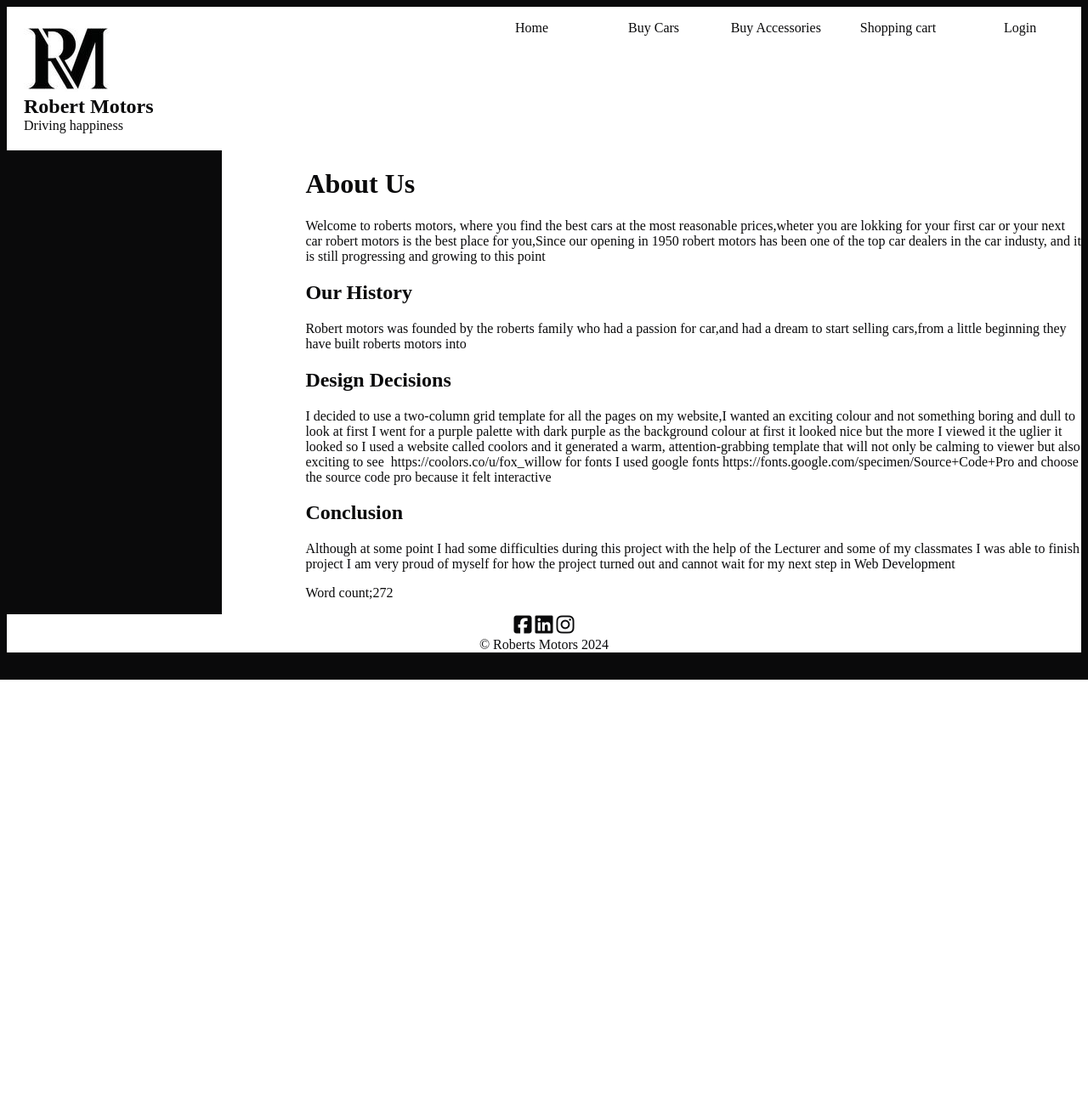
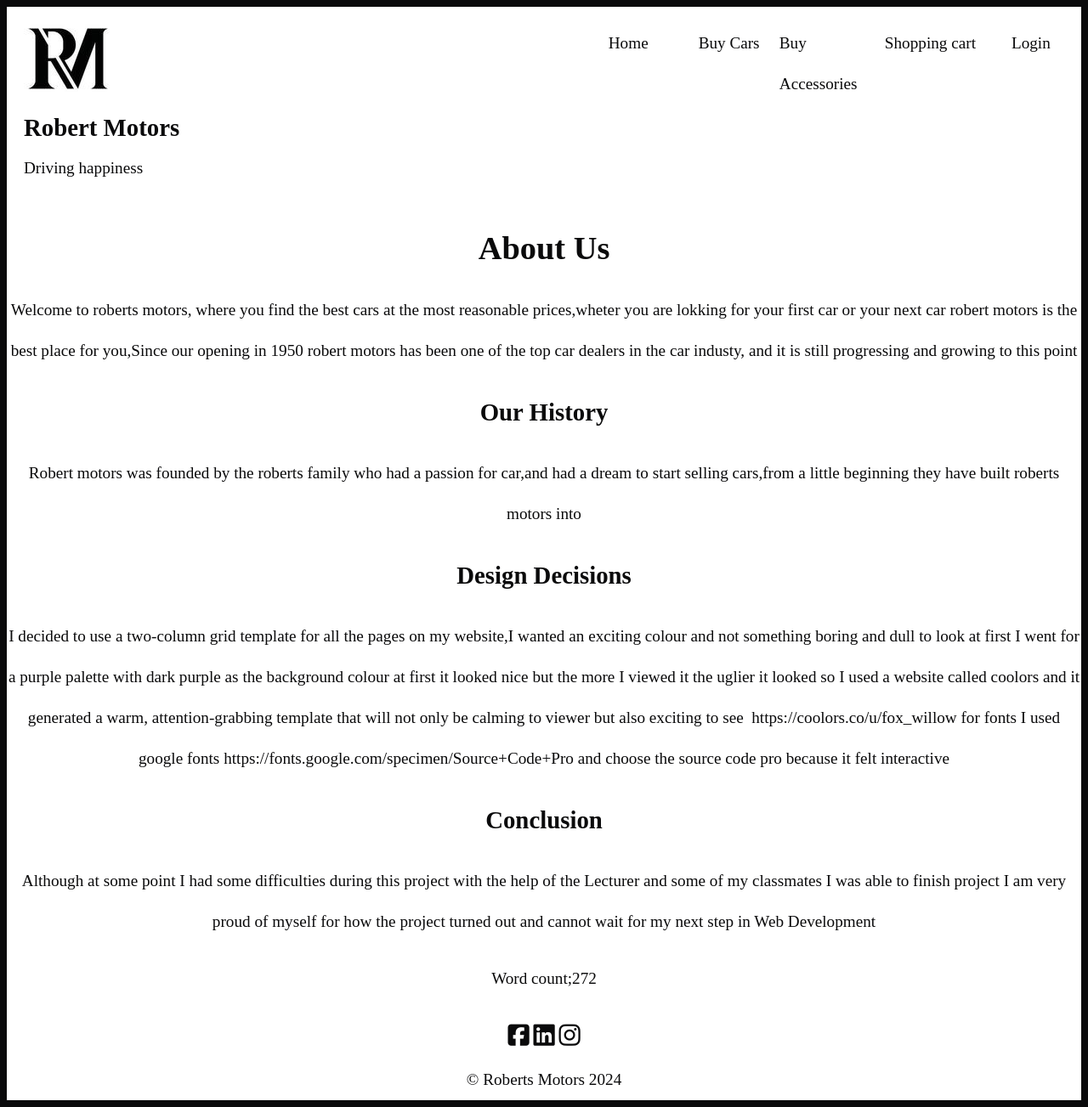
Before and after one commit to RobertGDO/Roberts-Motors, a PHP site: page /about.php in a window 1280 px wide. Shown: the whole page at 85% size. Before the commit the page ends 800 px from the top, so only its background shows below. Run offline with PHP 8.4, Linux system fonts and the light colour scheme; some libraries are stand-ins or nearby versions; some web fonts are replaced.

Commit message:
fixed the layout

```diff
--- a/Roberts-Motors/websites/default/templates/layout2.html.php
+++ b/Roberts-Motors/websites/default/templates/layout2.html.php
@@ -9,7 +9,7 @@
     <link rel="shortcut icon" href="images/RM.png" type="image/x-icon">
     <link rel="stylesheet" href="main.css" media="screen">
     <link rel="stylesheet" href="mobile.css" media="screen and (max-width: 800px)">
-    <link rel="stylesheet" href="desktop.css" media="screen and (min-width: 800px)">
+    <link rel="stylesheet" href="desktop2.css" media="screen and (min-width: 800px)">
     <link rel="stylesheet" href="https://fonts.googleapis.com/css?family=Eczar">
     <!--<link rel="stylesheet" href="https://cdn.jsdelivr.net/npm/bootstrap@5.3.2/dist/css/bootstrap.min.css" integrity="sha384-T3c6CoIi6uLrA9TneNEoa7RxnatzjcDSCmG1MXxSR1GAsXEV/Dwwykc2MPK8M2HN" crossorigin="anonymous">
     <script src="https://cdn.jsdelivr.net/npm/bootstrap@5.3.2/dist/js/bootstrap.min.js" integrity="sha384-BBtl+eGJRgqQAUMxJ7pMwbEyER4l1g+O15P+16Ep7Q9Q+zqX6gSbd85u4mG4QzX+" crossorigin="anonymous"></script> -->
```
